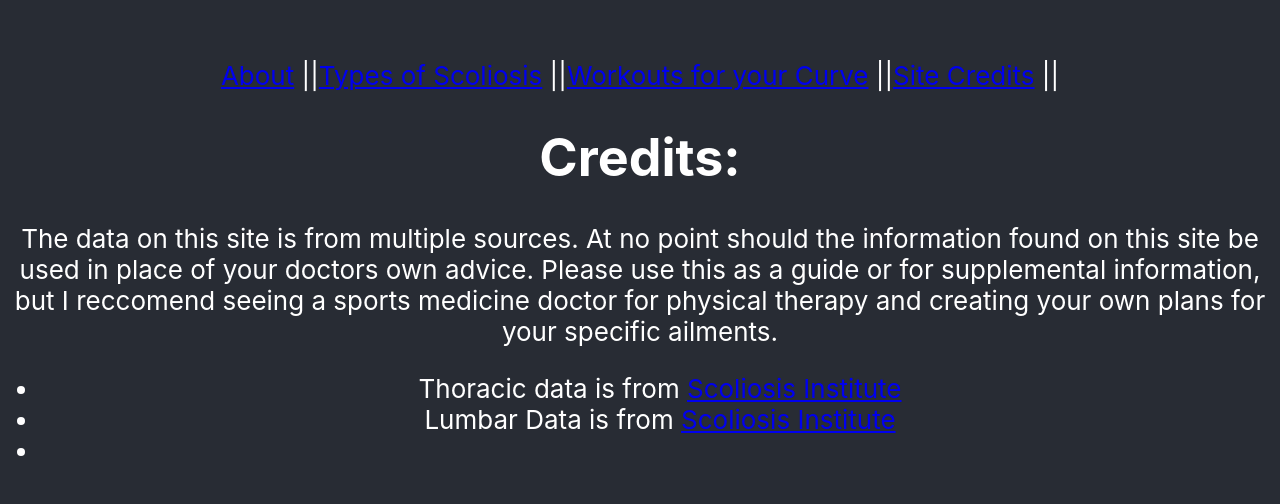
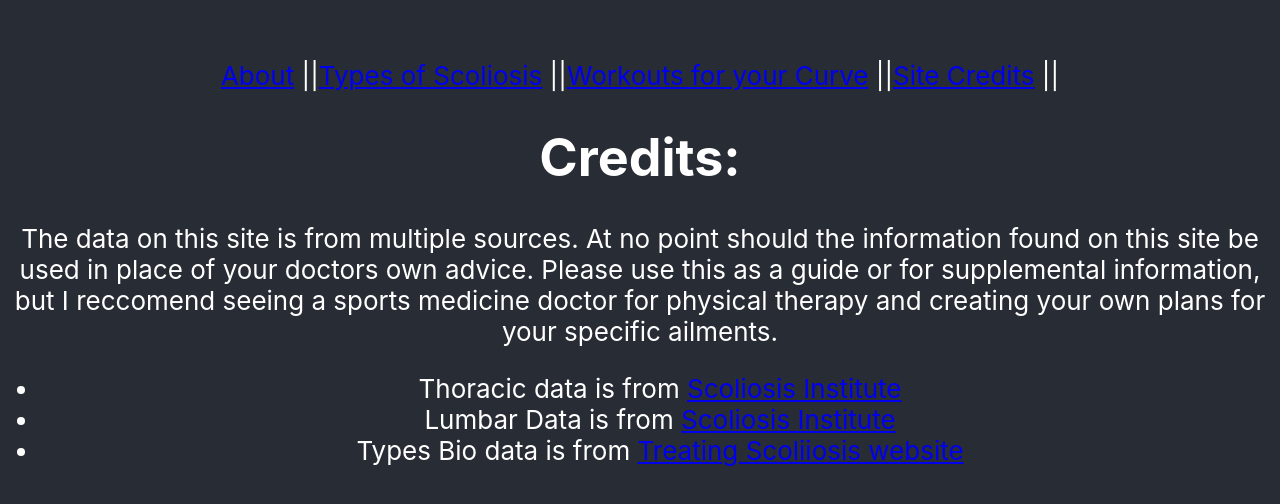
Before and after one commit to YoshiMejia/scoliosis-SPA, a React (Create React App) app: page /bibliography in a window 1280 px wide. Shown: the part 124-628 px from the top of the page. Built offline with nearby package versions, Linux system fonts and the light colour scheme.

Commit message:
added site credit for data in types bio

```diff
--- a/src/components/Bibliography.js
+++ b/src/components/Bibliography.js
@@ -8,7 +8,7 @@ export function Bibliography(){
             <ul>
                 <li>Thoracic data is from <a href={'https://scoliosisinstitute.com/thoracic-scoliosis/'}>Scoliosis Institute</a> </li>
                 <li>Lumbar Data is from <a href={'https://scoliosisinstitute.com/lumbar-scoliosis/'}>Scoliosis Institute</a> </li>
-                <li> </li>
+                <li>Types Bio data is from <a href ={'https://www.treatingscoliosis.com/blog/scoliosis-types-differences/#what_sets_the_different_types_of_scoliosis_apart'}>Treating Scoliiosis website</a></li>
             </ul>
         </div>
     )
```
